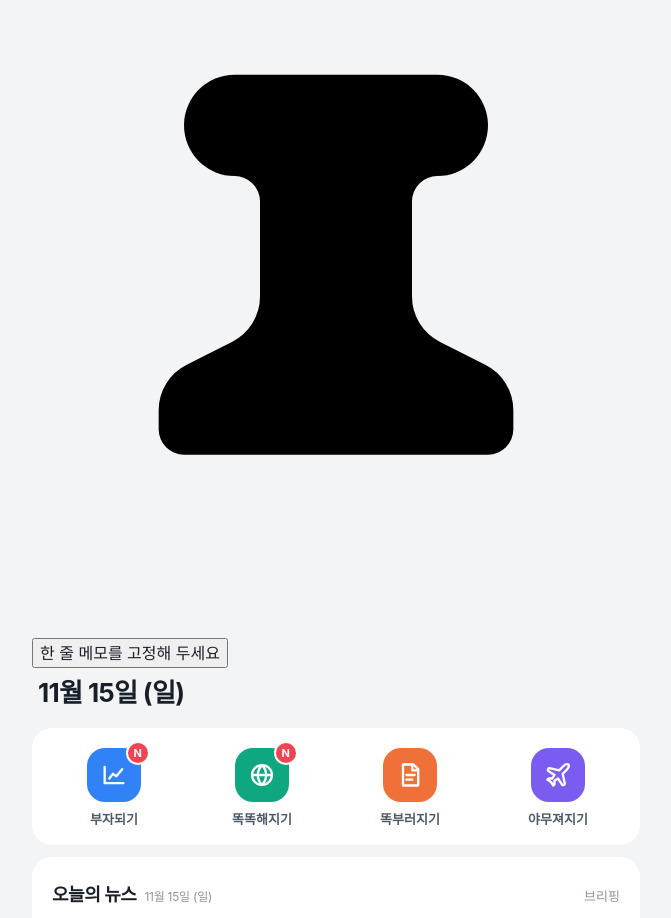
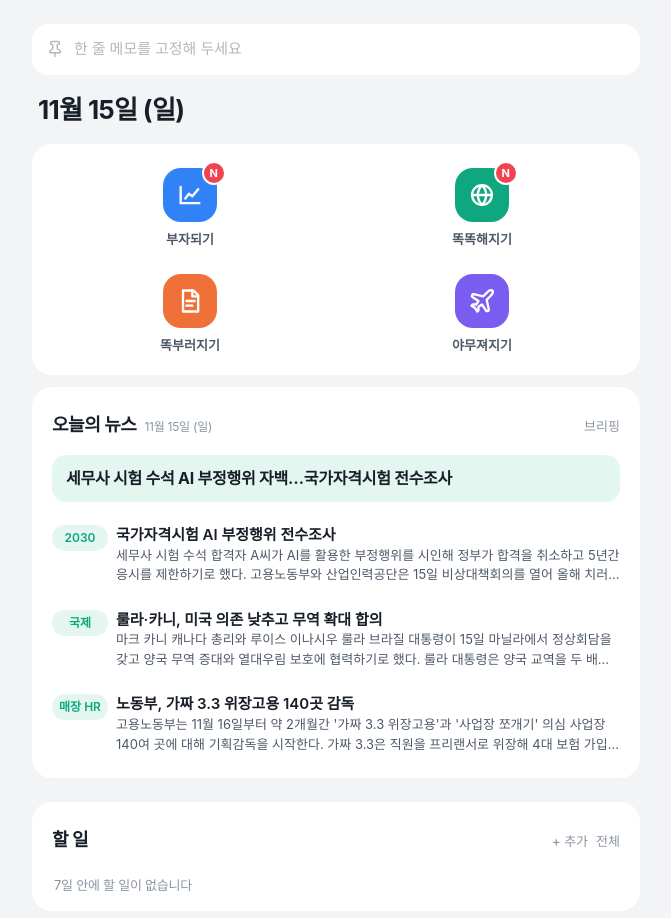
Before and after one commit to dclv97-design/daily, a plain HTML site: page docs/index.html in a window 1280 px wide. Shown: the top 918 px of the page, without its empty margins (304-975 px from the left). Drawn offline with Linux system fonts and the light colour scheme.

Commit message:
v17: 2x2 앱 배열, 고정 메모 스타일

```diff
--- a/docs/app.css
+++ b/docs/app.css
@@ -450,9 +450,17 @@ h1, h2, h3 { font-weight: 700; letter-spacing: -0.025em; }
 .launch { padding: calc(var(--safe-top) + 24px) 16px calc(var(--safe-bottom) + 20px); }
 .launch-head { padding: 4px 6px 18px; }
 .launch-head .date { font-size: 15px; color: var(--ink-3); font-weight: 600; }
-.launch-head h1 { font-size: 26px; margin: 4px 0 0; line-height: 1.3; white-space: pre-line; }
-.app-grid-card { background: var(--surface); border-radius: var(--radius); padding: 18px 8px 14px; }
-.app-grid { grid-template-columns: repeat(4, minmax(0, 1fr)); gap: 0; margin: 0; justify-content: stretch; }
+.launch-head h1 { font-size: 26px; margin: 0; line-height: 1.3; }
+.app-grid-card { background: var(--surface); border-radius: var(--radius); padding: 22px 12px 18px; }
+.app-grid { grid-template-columns: repeat(2, minmax(0, 1fr)); gap: 20px 0; margin: 0; justify-content: stretch; }
+/* 상단 고정 메모 */
+.pin-memo { display: flex; align-items: center; gap: 10px; background: var(--surface); border-radius: 16px; padding: 4px 6px 4px 14px; margin-bottom: 14px; min-height: 48px; }
+.pin-ic { display: grid; place-items: center; color: var(--stock); flex: none; }
+.pin-ic svg { width: 18px; height: 18px; fill: none; stroke: currentColor; stroke-width: 2; stroke-linecap: round; stroke-linejoin: round; }
+.pin-text { flex: 1; min-width: 0; border: 0; background: none; padding: 10px 8px 10px 0; text-align: left; font-weight: 600; font-size: 15px; color: var(--ink); cursor: text; overflow: hidden; text-overflow: ellipsis; white-space: nowrap; }
+.pin-memo.is-empty .pin-text { color: var(--ink-4); font-weight: 500; }
+.pin-memo.is-empty .pin-ic { color: var(--ink-4); }
+.pin-input { flex: 1; min-width: 0; border: 0; outline: none; background: none; padding: 10px 8px 10px 0; font-size: 16px; font-weight: 600; color: var(--ink); }
 .app-icon { gap: 8px; padding: 2px 0; border-radius: 16px; }
 .app-icon:active { background: var(--surface-2); }
 .app-square { width: 54px; height: 54px; border-radius: 18px; box-shadow: none; }
--- a/docs/sw.js
+++ b/docs/sw.js
@@ -1,5 +1,5 @@
 /* Offline shell + web push. Bump VERSION when app files change. */
-const VERSION = "v16";
+const VERSION = "v17";
 const SHELL = [
   "./", "index.html", "app.css", "manifest.webmanifest",
   "js/util.js", "js/crypto.js", "js/stocks.js", "js/vs-list.js", "js/note.js", "js/news.js", "js/trip.js", "js/quotes.js", "js/main.js",
```
